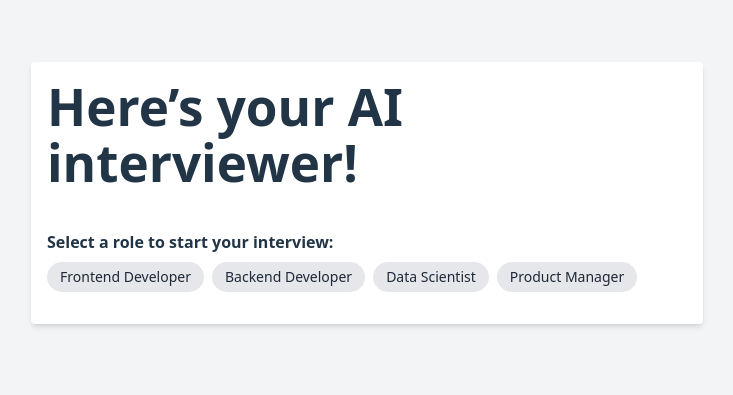
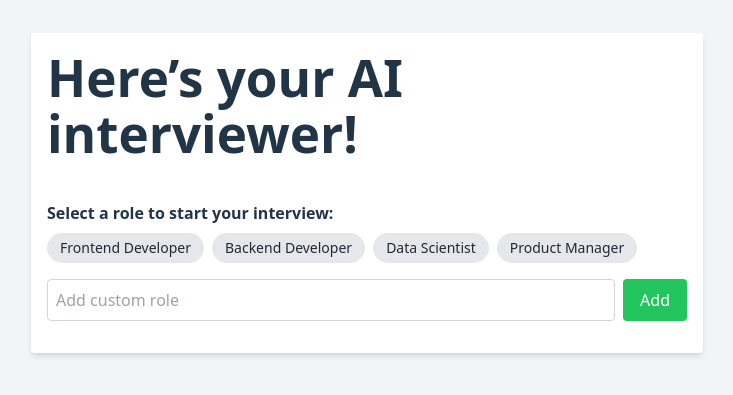
Before and after one commit to fatiimhh/ai-interview-simulator, a React (Vite) app: page / in a window 1280 px wide. Shown: the part 207-602 px from the top of the page, without its empty margins (273-1006 px from the left). Built offline with nearby package versions, Linux system fonts and the light colour scheme.

Commit message:
update RoleSelector to allow adding custom roles

```diff
--- a/src/components/RoleSelector.jsx
+++ b/src/components/RoleSelector.jsx
@@ -1,19 +1,31 @@
 import React, { useState } from 'react';
 
-const roles = ['Frontend Developer', 'Backend Developer', 'Data Scientist', 'Product Manager'];
+const initialRoles = ['Frontend Developer', 'Backend Developer', 'Data Scientist', 'Product Manager'];
 
 function RoleSelector({ onRoleSelect }) {
+  const [roles, setRoles] = useState(initialRoles);
   const [selectedRole, setSelectedRole] = useState('');
+  const [newRole, setNewRole] = useState('');
 
   const handleSelect = (role) => {
     setSelectedRole(role);
     onRoleSelect(role);
   };
 
+  const addCustomRole = () => {
+    const trimmed = newRole.trim();
+    if (trimmed && !roles.includes(trimmed)) {
+      setRoles([...roles, trimmed]);
+      setNewRole('');
+      setSelectedRole(trimmed);
+      onRoleSelect(trimmed);
+    }
+  };
+
   return (
     <div className="mb-4">
       <p className="font-semibold mb-2">Select a role to start your interview:</p>
-      <div className="flex flex-wrap gap-2">
+      <div className="flex flex-wrap gap-2 mb-4">
         {roles.map((role) => (
           <button
             key={role}
@@ -26,6 +38,22 @@ function RoleSelector({ onRoleSelect }) {
           </button>
         ))}
       </div>
+
+      <div className="flex gap-2">
+        <input
+          type="text"
+          placeholder="Add custom role"
+          value={newRole}
+          onChange={(e) => setNewRole(e.target.value)}
+          className="flex-1 p-2 border border-gray-300 rounded"
+        />
+        <button
+          onClick={addCustomRole}
+          className="px-4 py-2 bg-green-500 text-white rounded hover:bg-green-600"
+        >
+          Add
+        </button>
+      </div>
     </div>
   );
 }
```
